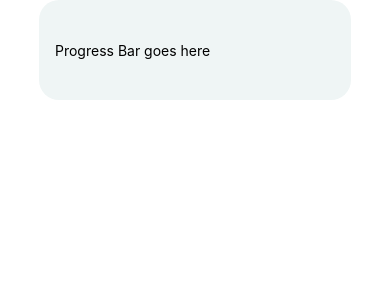
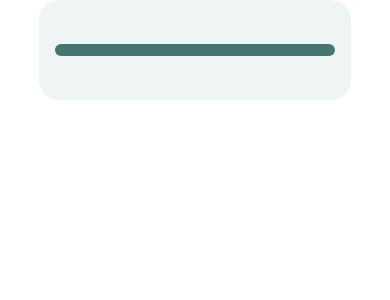
Before and after one commit to cassidypignatello/react-native-progress-bar, a React Native app: screen / in a window 390 px wide. Shown: the top 300 px of the page. Built offline with nearby package versions, Linux system fonts and the light colour scheme.

Commit message:
adds inner bar

```diff
--- a/components/ProgressBar.js
+++ b/components/ProgressBar.js
@@ -4,7 +4,7 @@ import {StyleSheet, View, Text} from 'react-native';
 const ProgressBar = () => {
   return (
     <View style={styles.container}>
-      <Text>Progress Bar goes here</Text>
+      <View style={styles.bar}></View>
     </View>
   );
 };
@@ -18,6 +18,12 @@ const styles = StyleSheet.create({
     justifyContent: 'center',
     borderRadius: 20,
   },
+  bar: {
+    width: '100%',
+    height: 12,
+    borderRadius: 36,
+    backgroundColor: '#467572',
+  },
 });
 
 export default ProgressBar;
```
